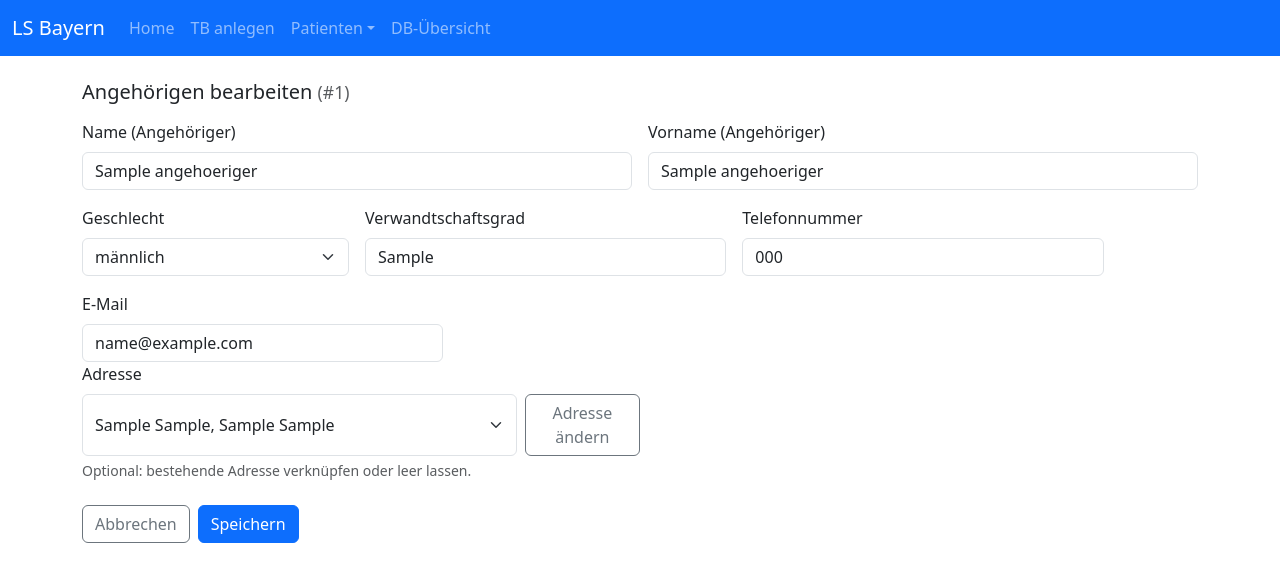
After one commit to ngin10011/lsb_app, a Flask app: page /angehoerige/1/edit in a window 1280 px wide. The commit adds this page. Shown: the top 582 px of the page. Run offline with Flask 3, Linux system fonts and the light colour scheme; tables that the repository leaves empty hold one stand-in row (values such as "Sample post").

Commit message:
detailseite angehörige edit erstellt, adress änderung über select in angehörige eingeführt und für angehörige und bestattungsinstitut select in adresse gefixt

```diff
--- a/lsb_app/__init__.py
+++ b/lsb_app/__init__.py
@@ -44,6 +44,9 @@ def create_app():
     from lsb_app.blueprints.institute import bp as institute_bp
     app.register_blueprint(institute_bp, url_prefix="/institute")
 
+    from lsb_app.blueprints.angehoerige import bp as angehoerige_bp
+    app.register_blueprint(angehoerige_bp, url_prefix="/angehoerige")
+
 
 
 
--- /dev/null
+++ b/lsb_app/blueprints/angehoerige/routes.py
@@ -0,0 +1,44 @@
+from flask import render_template, request, redirect, url_for, flash, abort
+from lsb_app.blueprints.angehoerige import bp
+from lsb_app.extensions import db
+from lsb_app.models import Angehoeriger
+from lsb_app.models.adresse import Adresse
+from lsb_app.forms import AngehoerigerForm
+
+@bp.route("/<int:angid>/edit", methods=["GET", "POST"])
+def edit(angid: int):
+    ang = db.session.get(Angehoeriger, angid)
+    if not ang:
+        abort(404)
+
+    # form = InstitutForm(obj=inst)
+    form = AngehoerigerForm(obj=ang)
+
+    # # Adressauswahl
+    adressen = Adresse.query.order_by(
+        Adresse.strasse.asc(), Adresse.hausnummer.asc(), Adresse.ort.asc()
+    ).all()
+    form.adresse_id.choices = [(a.id, str(a)) for a in adressen]
+
+    if request.method == "GET":
+        form.adresse_id.data = ang.adresse_id
+
+    if form.validate_on_submit():
+        ang.name = form.name.data
+        ang.vorname = form.vorname.data
+        ang.geschlecht = form.geschlecht.data
+        ang.verwandtschaftsgrad = form.verwandtschaftsgrad.data
+        ang.telefonnummer = form.telefonnummer.data
+        ang.email = form.email.data
+
+        ang.adresse = db.session.get(Adresse, form.adresse_id.data)
+
+        try:
+            db.session.commit()
+            flash("Angehoeriger gespeichert.", "success")
+            return redirect(request.args.get("next") or url_for("patients.overview"))
+        except Exception as e:
+            db.session.rollback()
+            flash(f"Fehler beim Speichern: {e}", "danger")
+
+    return render_template("angehoerige/edit.html", form=form, angehoeriger=ang)
--- a/lsb_app/forms/__init__.py
+++ b/lsb_app/forms/__init__.py
@@ -4,6 +4,7 @@ from .tb import TBPatientForm
 from .address import AddressForm
 from .auftrag import AuftragForm
 from .institut import InstitutForm
+from .angehoeriger import AngehoerigerForm
 
 __all__ = ["PatientForm", "TBPatientForm", "AddressForm", "AuftragForm",
-           "InstitutForm"]
+           "InstitutForm", "AngehoerigerForm"]
--- /dev/null
+++ b/lsb_app/forms/angehoeriger.py
@@ -0,0 +1,31 @@
+# lsb_app/forms/angehoeriger.py
+from flask_wtf import FlaskForm
+from wtforms import StringField, DateField, SelectField, SubmitField, EmailField
+from wtforms.validators import DataRequired, Length, Optional, Email
+from lsb_app.models import GeschlechtEnum
+
+def strip_or_none(v):
+    return v.strip() if isinstance(v, str) and v.strip() != "" else None
+
+def coerce_geschlecht(v):
+    if v in (None, "", "None"):
+        return None
+    if isinstance(v, GeschlechtEnum):
+        return v
+    # Werte sind Strings wie "männlich" -> Enum via value
+    return GeschlechtEnum(v)
+
+class AngehoerigerForm(FlaskForm):
+    name   = StringField("Name (Angehöriger)", validators=[Optional(), Length(max=120)], filters=[strip_or_none])
+    vorname= StringField("Vorname (Angehöriger)", validators=[Optional(), Length(max=120)], filters=[strip_or_none])
+    geschlecht = SelectField("Geschlecht", choices=[], validators=[Optional()], coerce=coerce_geschlecht)
+    verwandtschaftsgrad = StringField("Verwandtschaftsgrad", validators=[Optional(), Length(max=80)], filters=[strip_or_none])
+    telefonnummer = StringField("Telefonnummer", validators=[Optional(), Length(max=50)], filters=[strip_or_none])
+    email = EmailField("E-Mail", validators=[Optional(), Email(), Length(max=120)], filters=[strip_or_none])
+    adresse_id = SelectField("Adresse", coerce=int,
+                             validators=[DataRequired(message="Bitte eine Adresse auswählen.")])
+    submit = SubmitField("Speichern")
+
+    def __init__(self, *args, **kwargs):
+        super().__init__(*args, **kwargs)
+        self.geschlecht.choices = [("", "— bitte wählen —")] + [(g.value, g.value) for g in GeschlechtEnum]
--- a/lsb_app/forms/institut.py
+++ b/lsb_app/forms/institut.py
@@ -1,6 +1,6 @@
 from flask_wtf import FlaskForm
 from wtforms import StringField, TextAreaField, BooleanField, SubmitField, SelectField
-from wtforms.validators import DataRequired, Length, Optional, Email
+from wtforms.validators import DataRequired, Length, Optional, Email, InputRequired
 
 def strip_or_none(v):
     return v.strip() if isinstance(v, str) and v.strip() != "" else None
@@ -27,5 +27,6 @@ class InstitutForm(FlaskForm):
         filters=[strip_or_none],
     )
     anschreibbar = BooleanField("Anschreibbar")
-    adresse_id = SelectField("Adresse", coerce=int)
+    adresse_id = SelectField("Adresse", coerce=int,
+                             validators=[InputRequired(message="Bitte eine Adresse auswählen.")])
     submit = SubmitField("Speichern")
--- /dev/null
+++ b/lsb_app/templates/angehoerige/edit.html
@@ -0,0 +1,61 @@
+<!-- lsb_app/templates/angehoerige/edit.html -->
+ {% extends "base.html" %}
+{% block title %}Angehörigen bearbeiten{% endblock %}
+{% block body %}
+<h1 class="h5 mb-3">Angehörigen bearbeiten
+  <small class="text-muted">(#{{ angehoeriger.id }})</small>
+</h1>
+
+<form method="post">
+  {{ form.csrf_token }}
+  <div class="row g-3">
+    <div class="col-md-6">
+      <label class="form-label">{{ form.name.label }}</label>
+      {{ form.name(class="form-control") }}
+      {% for e in form.name.errors %}<div class="text-danger small">{{ e }}</div>{% endfor %}
+    </div>
+    <div class="col-md-6">
+      <label class="form-label">{{ form.vorname.label }}</label>
+      {{ form.vorname(class="form-control") }}
+      {% for e in form.vorname.errors %}<div class="text-danger small">{{ e }}</div>{% endfor %}
+    </div>
+    <div class="col-md-3">
+      <label class="form-label">{{ form.geschlecht.label }}</label>
+      {{ form.geschlecht(class="form-select") }}
+      {% for e in form.geschlecht.errors %}<div class="text-danger small">{{ e }}</div>{% endfor %}
+    </div>
+    <div class="col-md-4">
+        {{ form.verwandtschaftsgrad.label(class="form-label") }}
+        {{ form.verwandtschaftsgrad(class="form-control") }}
+    </div>
+    <div class="col-md-4">
+        {{ form.telefonnummer.label(class="form-label") }}
+        {{ form.telefonnummer(class="form-control") }}
+    </div>
+    <div class="col-md-4">
+        {{ form.email.label(class="form-label") }}
+        {{ form.email(class="form-control") }}
+    </div>
+  </div>
+
+    <div class="col-md-6">
+      {{ form.adresse_id.label(class="form-label") }}
+      <div class="d-flex gap-2">
+        {{ form.adresse_id(class="form-select") }}
+        {% if angehoeriger.adresse %}
+          <a class="btn btn-outline-secondary"
+             href="{{ url_for('addresses.edit', aid=angehoeriger.adresse.id, next=request.full_path) }}">
+            Adresse ändern
+          </a>
+        {% endif %}
+      </div>
+      {% for e in form.adresse_id.errors %}<div class="text-danger small">{{ e }}</div>{% endfor %}
+      <div class="form-text">Optional: bestehende Adresse verknüpfen oder leer lassen.</div>
+    </div>
+
+<div class="mt-4 d-flex gap-2">
+    <a href="{{ request.args.get('next') or url_for('patients.overview') }}" class="btn btn-outline-secondary">Abbrechen</a>
+    {{ form.submit(class="btn btn-primary") }}
+  </div>
+</form>
+{% endblock %}
```
Also changed, not shown: lsb_app/blueprints/angehoerige/__init__.py (added, +10 -0 lines), lsb_app/blueprints/institute/routes.py (+5 -4 lines), lsb_app/blueprints/tb/routes.py (+15 -15 lines), lsb_app/templates/patients/detail.html (+7 -0 lines).
